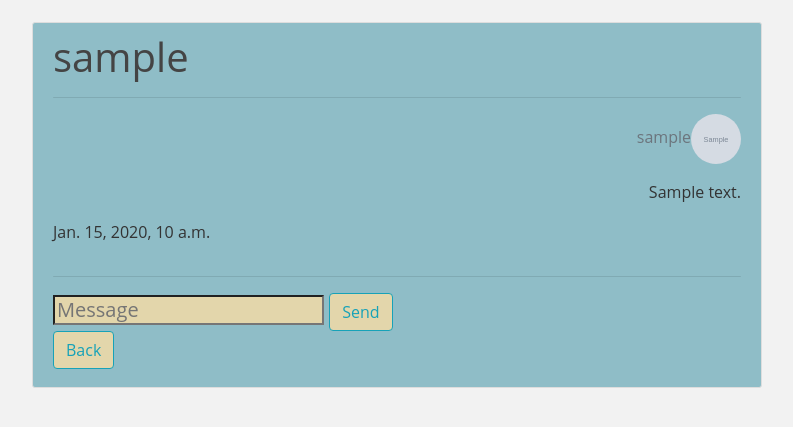
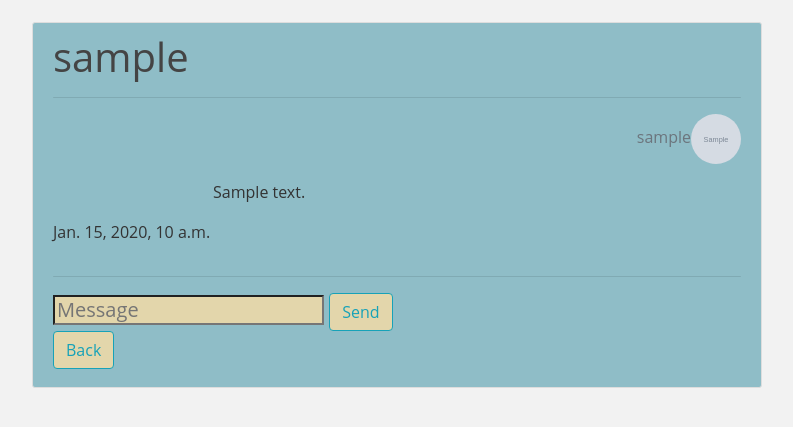
Before and after one commit to SCCapstone/WorkHuntr, a Django app: a page that uses dms/templates/dms/conversation.html in a window 1280 px wide. Shown: the part 58-485 px from the top of the page, without its empty margins (53-846 px from the left). Run offline with Django 3.2, Linux system fonts and the light colour scheme; a user stored in the database is signed in; tables that the repository leaves empty hold one stand-in row (values such as "Sample post"); grey boxes marked "Sample" are stand-in pictures; parts of the project's set-up code (start-up, migrations or seed data) failed here and were passed over; some libraries are stand-ins or nearby versions.

Commit message:
fix format of long messsages

```diff
--- a/dms/templates/dms/conversation.html
+++ b/dms/templates/dms/conversation.html
@@ -15,9 +15,9 @@
                 {% for m in conversation %}
                 <hr class="rounded">
                 {% if m.sender != request.user %}
-                <p class="text-secondary" style="text-align:left;"><img class="rounded-circle" width="50" height="50" src="{{ m.sender.profile.profile_picture.url }}">{{ m.sender }}</p><p style="text-align:left;">{{ m.content }}</p><p style="text-align:right;">{{ m.sent_at }}</p></h2>
+                <p class="text-secondary" style="text-align:left;"><img class="rounded-circle" width="50" height="50" src="{{ m.sender.profile.profile_picture.url }}">{{ m.sender }}</p><p style="padding-right:160px;">{{ m.content }}</p><p style="text-align:right;">{{ m.sent_at }}</p></h2>
                 {% else %}
-                <p class="text-secondary" style="text-align:right;">{{ m.sender }}<img class="rounded-circle" width="50" height="50" src="{{ m.sender.profile.profile_picture.url }}"></p><p style="text-align:right;">{{ m.content }}</p><p style="text-align:left;">{{ m.sent_at }}</p></h2>
+                <p class="text-secondary" style="text-align:right;">{{ m.sender }}<img class="rounded-circle" width="50" height="50" src="{{ m.sender.profile.profile_picture.url }}"></p><p style="padding-left:160px;">{{ m.content }}</p><p style="text-align:left;">{{ m.sent_at }}</p></h2>
                 {% endif %}
                 {% endfor %}
                 {% endif %}
```
